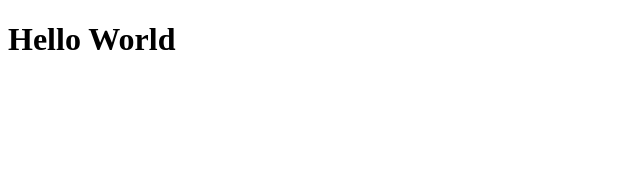
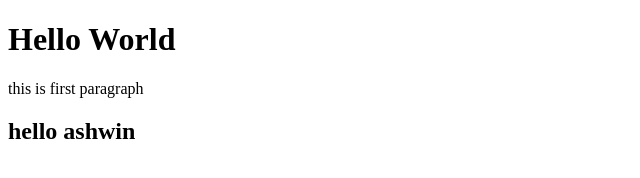
Before and after one commit to ashwingattupalli/git-test, a plain HTML site: page index.html in a window 1280 px wide. Shown: the whole page, without its empty margins (0-640 px from the left). Drawn offline with Linux system fonts and the light colour scheme.

Commit message:
third one

```diff
--- a/index.html
+++ b/index.html
@@ -2,5 +2,8 @@
 <html>
     <body>
         <h1>Hello World</h1>
+        <p>this is first paragraph</p>
+
+        <h2> hello ashwin</h2>
     </body>
 </html>
```
Also changed, not shown: templates/test.html (+1 -0 lines).
